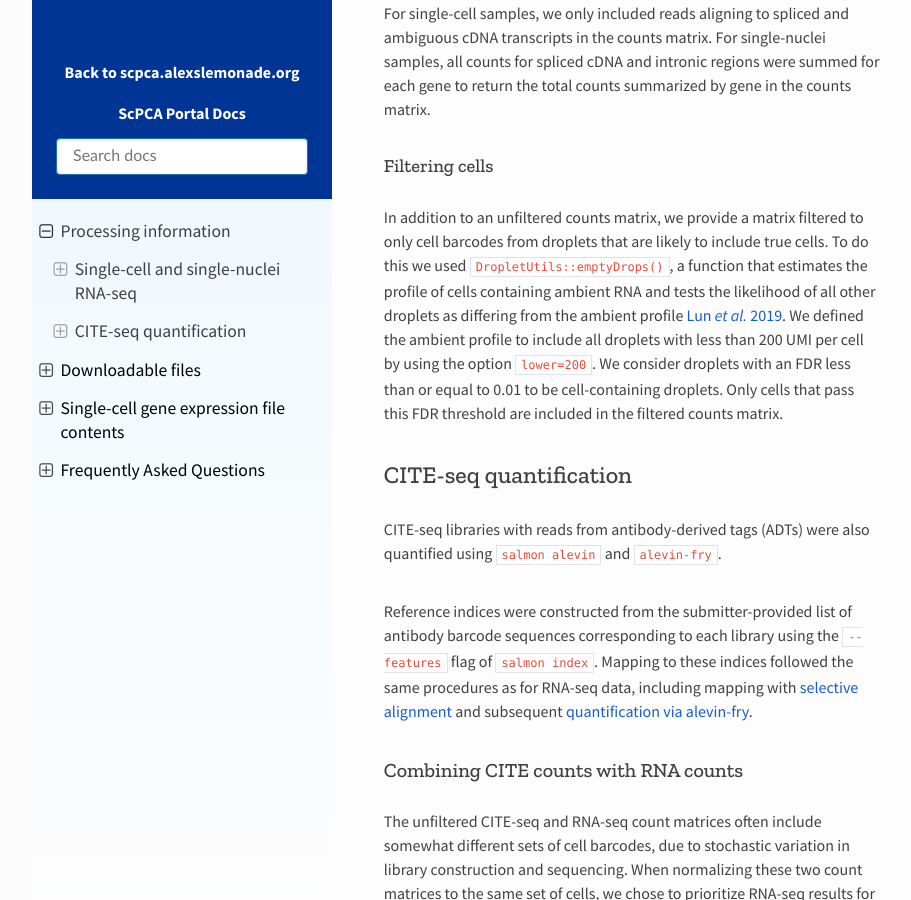
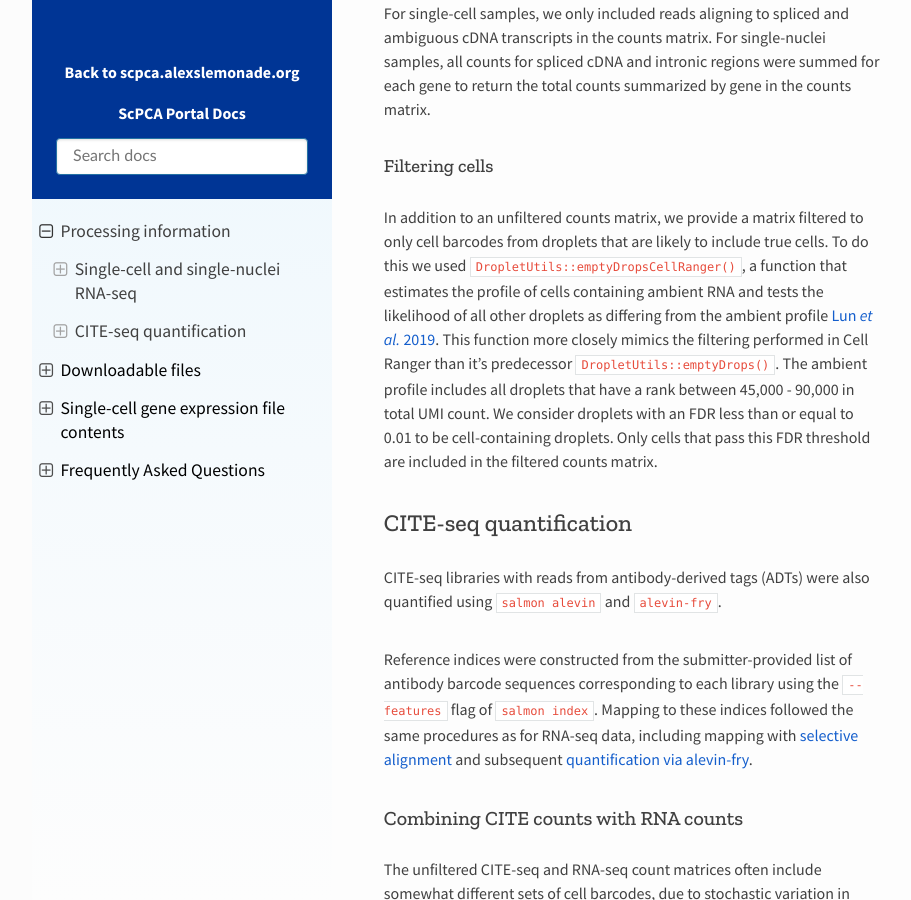
Before and after one commit to DongzeHE/scpca-docs, a Sphinx documentation site: the page built from docs/processing_information.md, in a window 1280 px wide and 900 px high, scrolled down 1671 px. Shown: the whole window, without its empty margins (158-1069 px from the left). Built offline with Sphinx 7.4.7 and the Read the Docs theme 2.0.0, drawn with Linux system fonts in a browser that asks for light colours.

Commit message:
add cr-like filtering

```diff
--- a/docs/processing_information.md
+++ b/docs/processing_information.md
@@ -46,8 +46,9 @@ For single-nuclei samples, all counts for spliced cDNA and intronic regions were
 #### Filtering cells
 
 In addition to an unfiltered counts matrix, we provide a matrix filtered to only cell barcodes from droplets that are likely to include true cells.
-To do this we used [`DropletUtils::emptyDrops()`](https://www.bioconductor.org/packages/devel/bioc/vignettes/DropletUtils/inst/doc/DropletUtils.html#detecting-empty-droplets), a function that estimates the profile of cells containing ambient RNA and tests the likelihood of all other droplets as differing from the ambient profile [Lun _et al._ 2019](https://doi.org/10.1186/s13059-019-1662-y).
-We defined the ambient profile to include all droplets with less than 200 UMI per cell by using the option `lower=200`.
+To do this we used [`DropletUtils::emptyDropsCellRanger()`](https://rdrr.io/github/MarioniLab/DropletUtils/man/emptyDropsCellRanger.html), a function that estimates the profile of cells containing ambient RNA and tests the likelihood of all other droplets as differing from the ambient profile [Lun _et al._ 2019](https://doi.org/10.1186/s13059-019-1662-y).
+This function more closely mimics the filtering performed in Cell Ranger than it's predecessor [`DropletUtils::emptyDrops()`](https://www.bioconductor.org/packages/devel/bioc/vignettes/DropletUtils/inst/doc/DropletUtils.html#detecting-empty-droplets).
+The ambient profile includes all droplets that have a rank between 45,000 - 90,000 in total UMI count.
 We consider droplets with an FDR less than or equal to 0.01 to be cell-containing droplets.
 Only cells that pass this FDR threshold are included in the filtered counts matrix.
 
```
